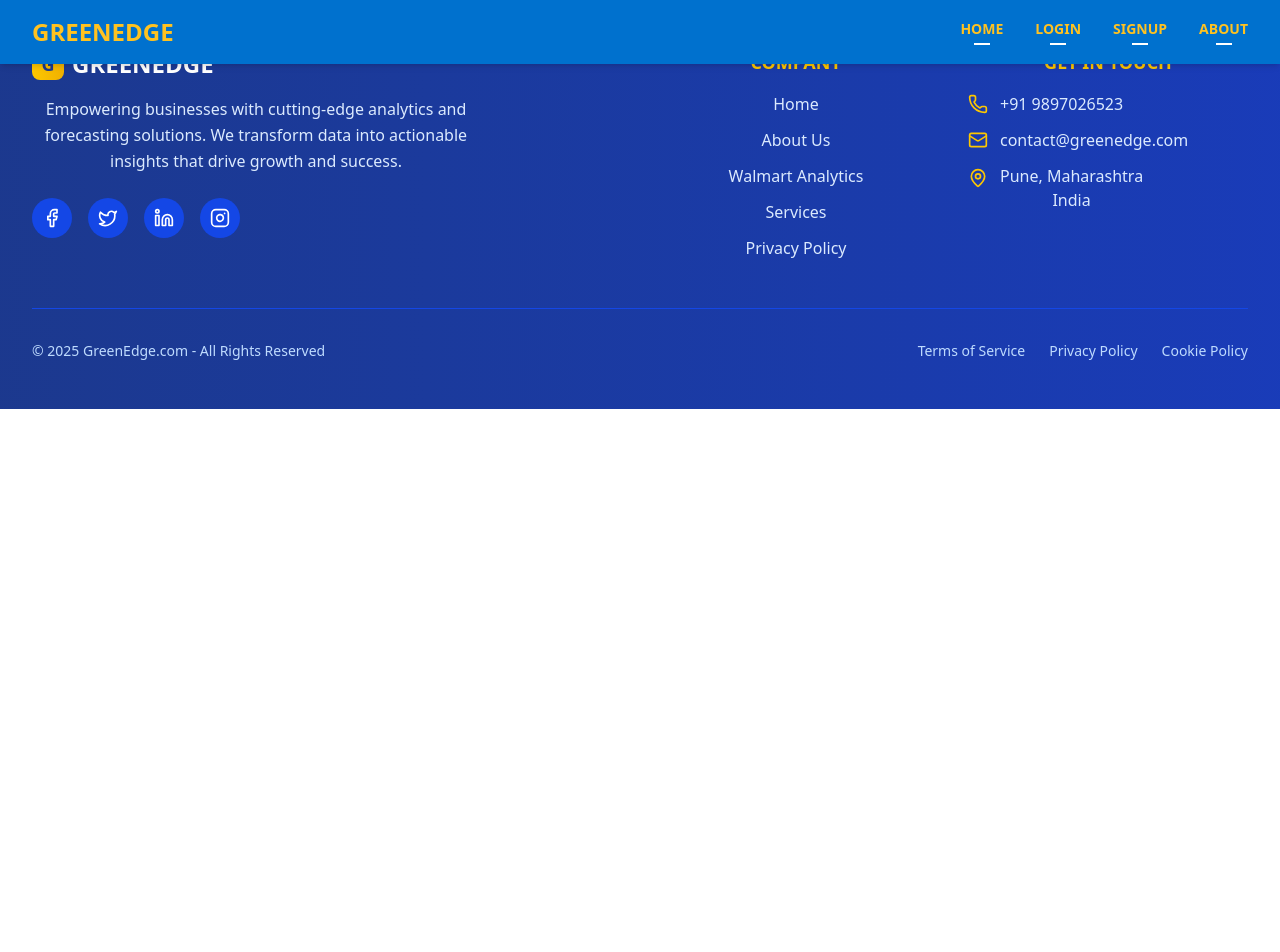
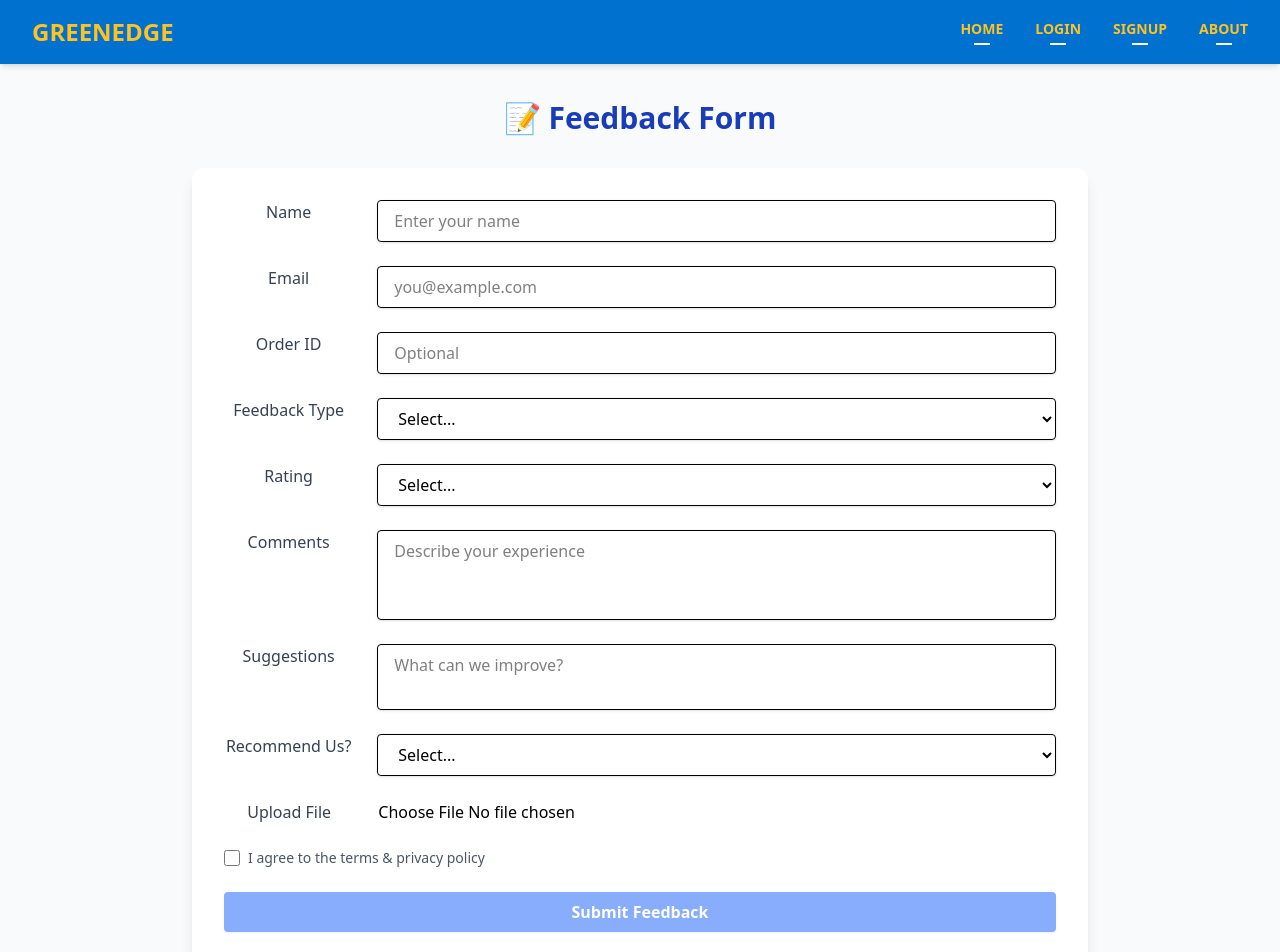
Before and after one commit to anannayamustcode/greenedgee, a React (Vite) app: page /feedback in a window 1280 px wide. Shown: the top 952 px of the page. Before the commit the page ends 800 px from the top, so only its background shows below. Built offline with nearby package versions, Linux system fonts and the light colour scheme.

Commit message:
Refactor Feedback component to FeedbackForm with enhanced form functionality and styling

```diff
--- a/src/App.tsx
+++ b/src/App.tsx
@@ -8,7 +8,7 @@
 import WarehouseToStore from './pages/WarehouseToStore';
 import VenderToWarehousePage from './pages/VenderToWarehousePage';
 import Customer from './pages/Customer';
-import Feedback from './pages/Feedback';
+import FeedbackForm from './pages/Feedback';
 import StoreToCustomer from './pages/StoreToCustomer';
 import './App.css';
 import Navbar from './components/Navbar';
@@ -29,7 +29,7 @@
         <Route path="/VenderToWarehousePage" element={<VenderToWarehousePage />} />
         <Route path="/WarehouseToStore" element={<WarehouseToStore />} />
         <Route path="/customer" element={<Customer />} />
-        <Route path="/feedback" element={<Feedback />} />
+        <Route path="/feedback" element={<FeedbackForm />} />
         <Route path="/StoreToCustomer" element={<StoreToCustomer/>} />
         <Route path="/driver" element={<Driver />} />
         <Route path="/getstarted" element={<Start />} />
--- a/src/pages/Feedback.tsx
+++ b/src/pages/Feedback.tsx
@@ -1,10 +1,199 @@
-import React from 'react';
-const Feedback = () => {
+
+import React, { useState } from 'react';
+
+const FeedbackForm = () => {
+  const [formData, setFormData] = useState({
+    name: '',
+    email: '',
+    orderId: '',
+    feedbackType: '',
+    rating: '',
+    comments: '',
+    suggestions: '',
+    wouldRecommend: '',
+    file: null as File | null,
+    consent: false,
+  });
+
+  const handleChange = (e: React.ChangeEvent<HTMLInputElement | HTMLTextAreaElement | HTMLSelectElement>) => {
+    const { name, value, type, checked } = e.target;
+    setFormData(prev => ({
+      ...prev,
+      [name]: type === 'checkbox' ? checked : value,
+    }));
+  };
+
+  const handleFileChange = (e: React.ChangeEvent<HTMLInputElement>) => {
+    if (e.target.files) {
+      setFormData(prev => ({ ...prev, file: e.target.files![0] }));
+    }
+  };
+
+  const handleSubmit = (e: React.FormEvent) => {
+    e.preventDefault();
+    console.log('Submitted:', formData);
+    alert('Thank you for your feedback!');
+  };
+
   return (
-    <div>
+    <div className="mt-15 bg-gray-50 min-h-screen px-6 py-10">
+      <h1 className="text-3xl font-bold text-center mb-8 text-blue-800">📝 Feedback Form</h1>
 
+      <form
+        onSubmit={handleSubmit}
+        className="max-w-4xl mx-auto bg-white p-8 shadow-lg rounded-xl space-y-6"
+      >
+        {/* Row Field Component */}
+        {[
+          { label: "Name", name: "name", type: "text", placeholder: "Enter your name" },
+          { label: "Email", name: "email", type: "email", placeholder: "you@example.com" },
+          { label: "Order ID", name: "orderId", type: "text", placeholder: "Optional" }
+        ].map(field => (
+          <div className="flex flex-col sm:flex-row items-start gap-2 sm:gap-6" key={field.name}>
+            <label className="w-40 font-medium text-gray-700">{field.label}</label>
+            <input
+              type={field.type}
+              name={field.name}
+              value={formData[field.name as keyof typeof formData] as string}
+              placeholder={field.placeholder}
+              onChange={handleChange}
+              className="border rounded px-4 py-2 w-full shadow-sm focus:outline-none focus:ring-2 focus:ring-blue-300"
+            />
+          </div>
+        ))}
+
+        {/* Feedback Type */}
+        <div className="flex flex-col sm:flex-row items-start gap-2 sm:gap-6">
+          <label className="w-40 font-medium text-gray-700">Feedback Type</label>
+          <select
+            name="feedbackType"
+            value={formData.feedbackType}
+            onChange={handleChange}
+            className="border rounded px-4 py-2 w-full shadow-sm"
+          >
+            <option value="">Select...</option>
+            <option value="product">Product</option>
+            <option value="delivery">Delivery</option>
+            <option value="store">Store</option>
+            <option value="support">Support</option>
+            <option value="website">Website</option>
+          </select>
+        </div>
+
+        {/* Rating */}
+        <div className="flex flex-col sm:flex-row items-start gap-2 sm:gap-6">
+          <label className="w-40 font-medium text-gray-700">Rating</label>
+          <select
+            name="rating"
+            value={formData.rating}
+            onChange={handleChange}
+            className="border rounded px-4 py-2 w-full shadow-sm"
+          >
+            <option value="">Select...</option>
+            <option value="5">⭐⭐⭐⭐⭐</option>
+            <option value="4">⭐⭐⭐⭐</option>
+            <option value="3">⭐⭐⭐</option>
+            <option value="2">⭐⭐</option>
+            <option value="1">⭐</option>
+          </select>
+        </div>
+
+        {/* Comments */}
+        <div className="flex flex-col sm:flex-row items-start gap-2 sm:gap-6">
+          <label className="w-40 font-medium text-gray-700">Comments</label>
+          <textarea
+            name="comments"
+            value={formData.comments}
+            onChange={handleChange}
+            rows={3}
+            placeholder="Describe your experience"
+            className="border rounded px-4 py-2 w-full shadow-sm resize-none"
+          />
+        </div>
+
+        {/* Suggestions */}
+        <div className="flex flex-col sm:flex-row items-start gap-2 sm:gap-6">
+          <label className="w-40 font-medium text-gray-700">Suggestions</label>
+          <textarea
+            name="suggestions"
+            value={formData.suggestions}
+            onChange={handleChange}
+            rows={2}
+            placeholder="What can we improve?"
+            className="border rounded px-4 py-2 w-full shadow-sm resize-none"
+          />
+        </div>
+
+        {/* Recommendation */}
+        <div className="flex flex-col sm:flex-row items-start gap-2 sm:gap-6">
+          <label className="w-40 font-medium text-gray-700">Recommend Us?</label>
+          <select
+            name="wouldRecommend"
+            value={formData.wouldRecommend}
+            onChange={handleChange}
+            className="border rounded px-4 py-2 w-full shadow-sm"
+          >
+            <option value="">Select...</option>
+            <option value="yes">Yes</option>
+            <option value="maybe">Maybe</option>
+            <option value="no">No</option>
+          </select>
+        </div>
+
+        {/* File Upload */}
+        <div className="flex flex-col sm:flex-row items-start gap-2 sm:gap-6">
+          <label className="w-40 font-medium text-gray-700">Upload File</label>
+          <input
+            type="file"
+            onChange={handleFileChange}
+            className="w-full"
+          />
+        </div>
+
+        {/* Consent */}
+        <div className="flex items-center gap-2">
+          <input
+            type="checkbox"
+            name="consent"
+            checked={formData.consent}
+            onChange={handleChange}
+            className="h-4 w-4"
+          />
+          <label className="text-sm text-gray-600">I agree to the terms & privacy policy</label>
+        </div>
+
+        <button
+          type="submit"
+          disabled={!formData.consent}
+          className="w-full bg-blue-600 hover:bg-blue-700 text-white font-semibold py-2 px-4 rounded shadow-sm transition disabled:opacity-50"
+        >
+          Submit Feedback
+        </button>
+      </form>
+
+      {/* HELP SECTION */}
+      <section className="bg-blue-50 mt-10 py-10 px-6 rounded-xl shadow-md text-center">
+        <h2 className="text-2xl font-bold text-gray-800 mb-2">Hello,</h2>
+        <p className="text-gray-700 mb-6">
+          Choose a help topic or <a href="#" className="text-blue-600 underline">chat with us</a>
+        </p>
+
+        <div className="grid grid-cols-2 sm:grid-cols-4 gap-6 justify-items-center">
+          {[
+            { label: 'Edit my order', img: '📝' },
+            { label: 'Track my order', img: '📦' },
+            { label: 'Pickup & delivery', img: '🚗' },
+            { label: 'Member benefits', img: '👕' },
+          ].map(({ label, img }) => (
+            <div key={label} className="flex flex-col items-center cursor-pointer hover:text-blue-600 transition">
+              <div className="text-4xl mb-2 pointer-cursor">{img}</div>
+              <span className="text-gray-700 text-sm">{label}</span>
+            </div>
+          ))}
+        </div>
+      </section>
     </div>
   );
-}
+};
 
-export default Feedback;
+export default FeedbackForm;
```
